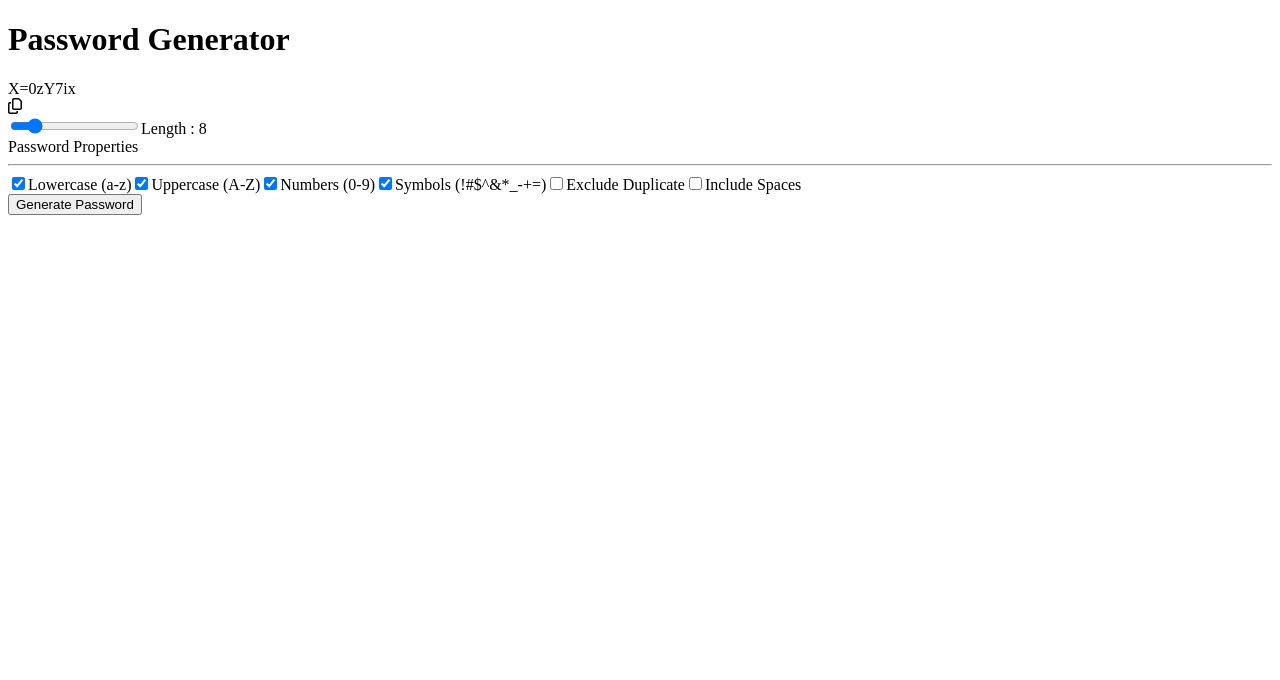
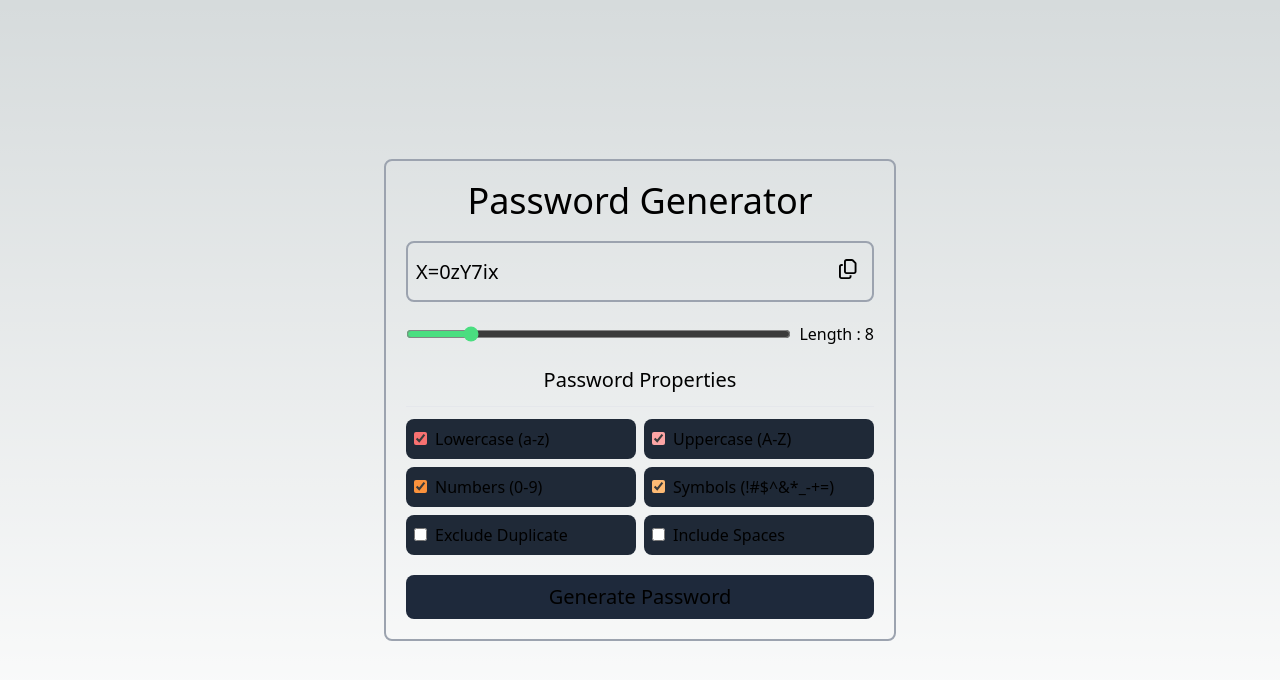
Before and after one commit to pawankushwah/project-component-collection, a Next.js app: page /p/password-generator in a window 1280 px wide. Shown: the top 680 px of the page. Built offline with nearby package versions, Linux system fonts and the light colour scheme.

Commit message:
changed the tailwindcss path from local folder to (main) folder

```diff
--- a/app/p/password-generator/layout.tsx
+++ b/app/p/password-generator/layout.tsx
@@ -1,3 +1,5 @@
+import "@/app/(main)/globals.css";
+
 export const metadata = {
   title: 'Next.js',
   description: 'Generated by Next.js',
--- a/app/p/password-generator/page.css
+++ /dev/null
@@ -1,28 +0,0 @@
-@tailwind base;
-@tailwind components;
-@tailwind utilities;
-
-:root {
-  --foreground-rgb: 0, 0, 0;
-  --background-start-rgb: 214, 219, 220;
-  --background-end-rgb: 255, 255, 255;
-}
-
-@media (prefers-color-scheme: dark) {
-  :root {
-    --foreground-rgb: 255, 255, 255;
-    --background-start-rgb: 0, 0, 0;
-    --background-end-rgb: 0, 0, 0;
-  }
-}
-
-body {
-  color: rgb(var(--foreground-rgb));
-  background: linear-gradient(
-      to bottom,
-      transparent,
-      rgb(var(--background-end-rgb))
-    )
-    rgb(var(--background-start-rgb));
-  min-height: 100vh;
-}
--- a/app/p/to-do/layout.tsx
+++ b/app/p/to-do/layout.tsx
@@ -1,4 +1,4 @@
-import "./page.css";
+import "@/app/(main)/globals.css";
 import type { Metadata } from 'next';
 import { Ubuntu } from 'next/font/google';
 
--- a/app/p/to-do/page.css
+++ /dev/null
@@ -1,28 +0,0 @@
-@tailwind base;
-@tailwind components;
-@tailwind utilities;
-
-:root {
-  --foreground-rgb: 0, 0, 0;
-  --background-start-rgb: 214, 219, 220;
-  --background-end-rgb: 255, 255, 255;
-}
-
-@media (prefers-color-scheme: dark) {
-  :root {
-    --foreground-rgb: 255, 255, 255;
-    --background-start-rgb: 0, 0, 0;
-    --background-end-rgb: 0, 0, 0;
-  }
-}
-
-body {
-  color: rgb(var(--foreground-rgb));
-  background: linear-gradient(
-      to bottom,
-      transparent,
-      rgb(var(--background-end-rgb))
-    )
-    rgb(var(--background-start-rgb));
-  min-height: 100vh;
-}
```
